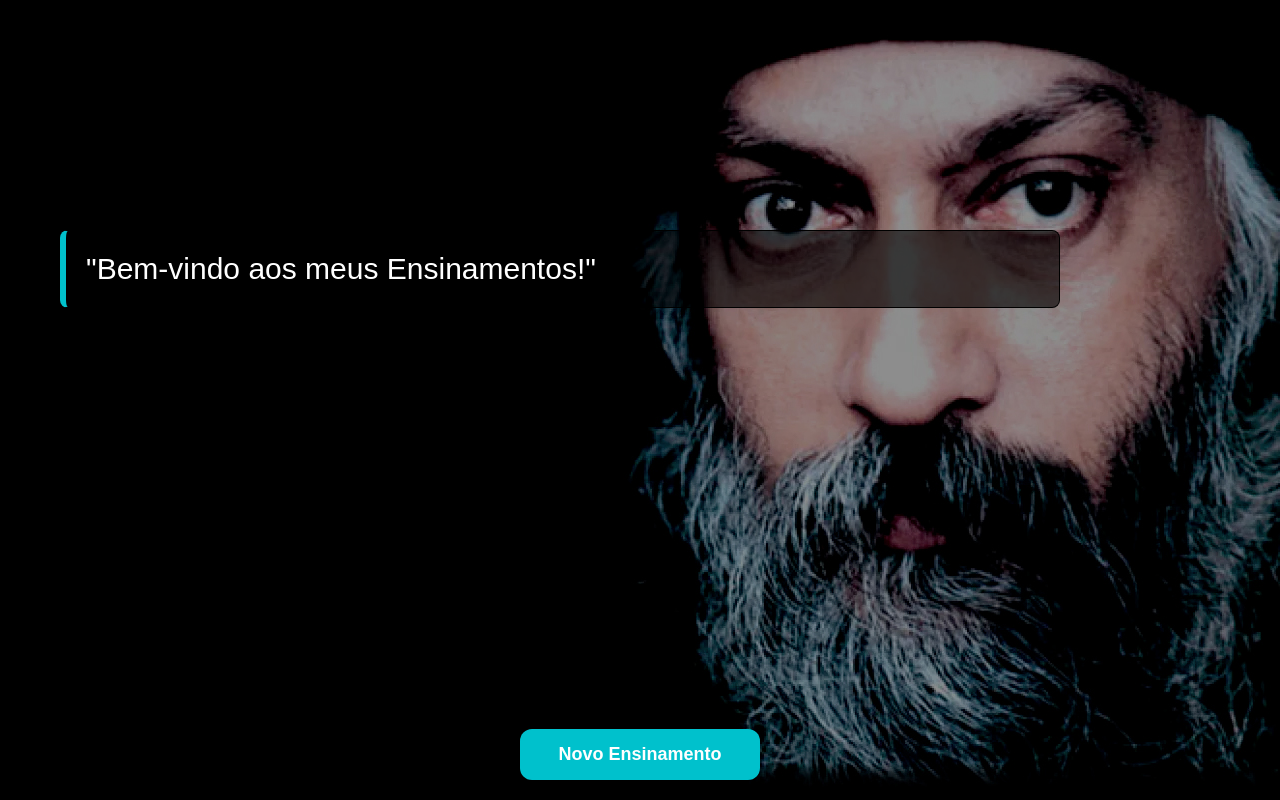
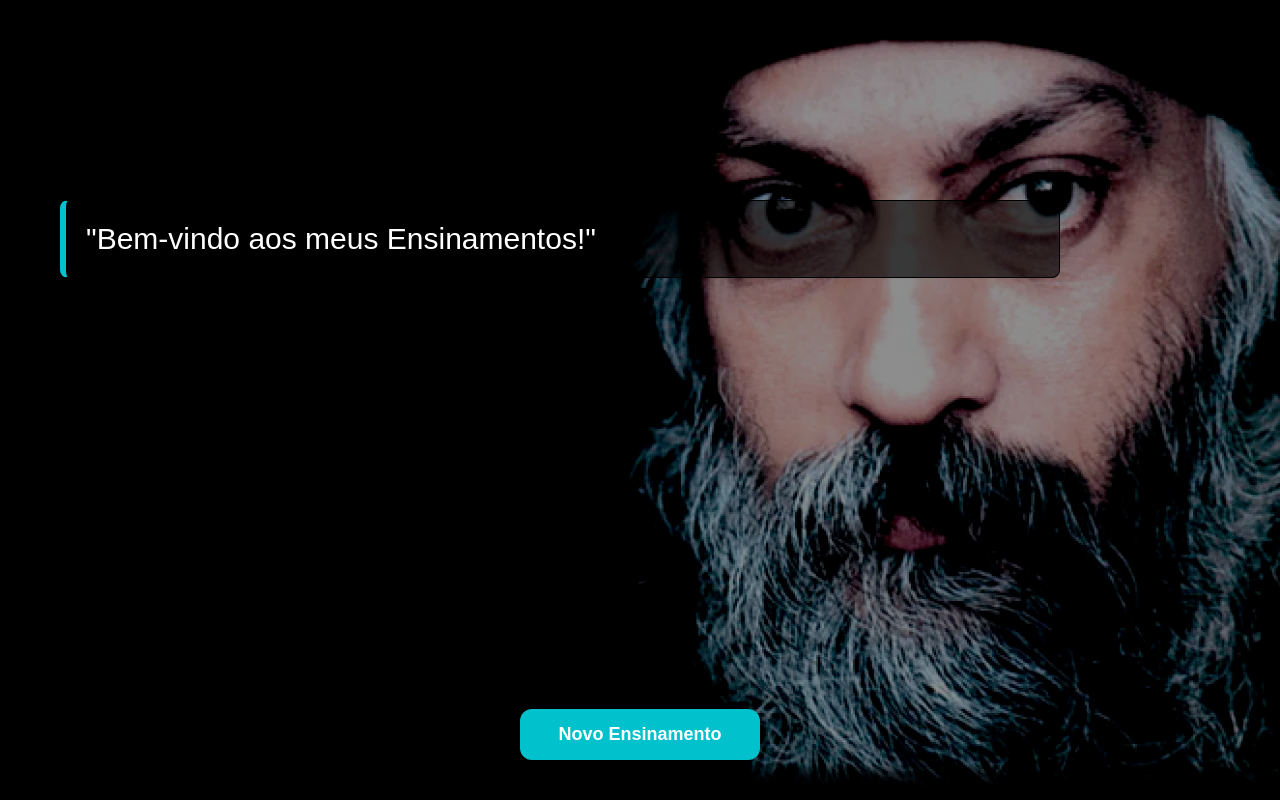
Before and after one commit to claudioromanosp/osho-diario, a React (Create React App) app: page / in a window 1280 px wide. Built offline with nearby package versions, Linux system fonts and the light colour scheme; a web font is replaced by a local one.

Commit message:
feature: reset css global | ajuste no botao

```diff
--- a/src/index.css
+++ b/src/index.css
@@ -1,4 +1,10 @@
 @import url('https://fonts.googleapis.com/css?family=Aoboshi+One');
+
+* {
+  padding: 0;
+  margin: 0;
+  box-sizing: border-box;
+}
 body {
   margin: 0;
   font-family:  'Aoboshi One',
@@ -39,7 +45,7 @@ button{
   color: #fff;
   border: none;
   position: absolute;
-  bottom: 20px;
+  bottom: 40px;
   width: 240px;
   left: 50%;
   margin-left: -120px;
```
